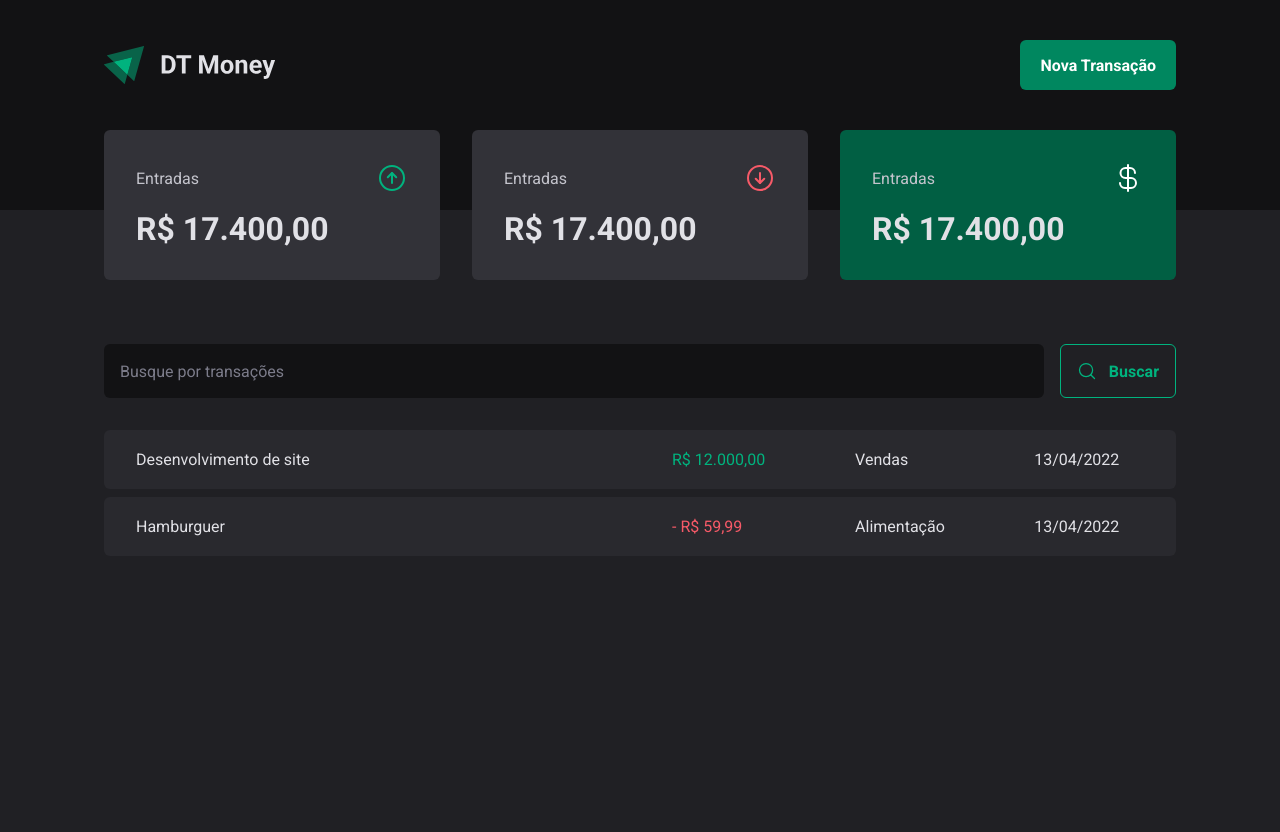
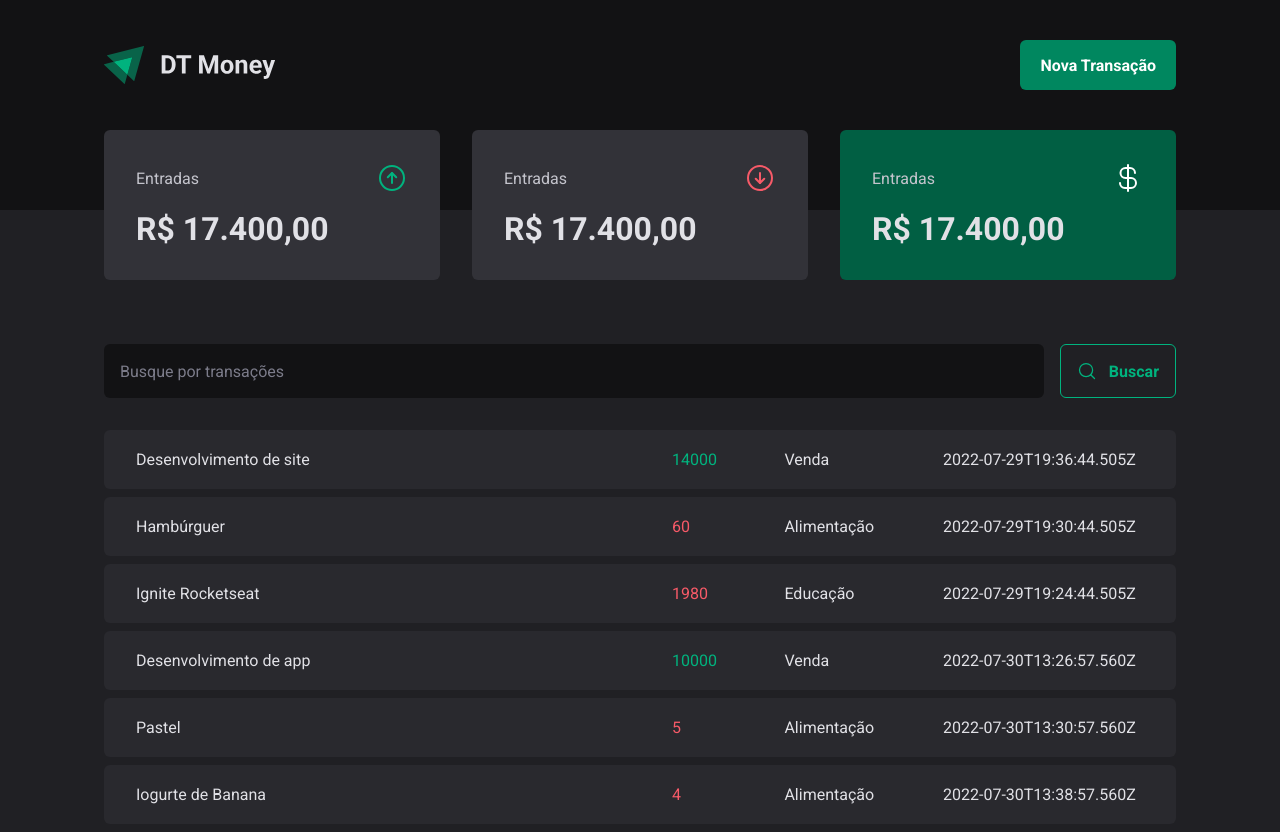
Before and after one commit to milena-mognon/dt-money, a React (Vite) app: page / in a window 1280 px wide. Before the commit the page ends 800 px from the top, so only its background shows below. Built offline with nearby package versions, Linux system fonts and the light colour scheme; data requests are answered from the project's data file.

Commit message:
feat: list transactions

```diff
--- a/src/pages/Transactions/index.tsx
+++ b/src/pages/Transactions/index.tsx
@@ -1,3 +1,4 @@
+import { useEffect, useState } from 'react';
 import { Header } from '../../components/Header';
 import { Summary } from '../../components/Summary';
 import { SearchForm } from './components/SearchForm';
@@ -7,7 +8,26 @@
   TransactionsTable,
 } from './styles';
 
+interface Transaction {
+  id: number;
+  description: string;
+  type: 'income' | 'outcome';
+  price: number;
+  category: string;
+  createdAt: string;
+}
 export function Transaction() {
+  const [transactions, setTransactions] = useState<Transaction[]>([]);
+
+  async function loadTransactions() {
+    const response = await fetch(`http://localhost:3333/transactions`);
+    const data = await response.json();
+    setTransactions(data);
+  }
+  useEffect(() => {
+    loadTransactions();
+  }, []);
+
   return (
     <div>
       <Header />
@@ -17,22 +37,18 @@
         <SearchForm />
 
         <TransactionsTable>
-          <tr>
-            <td width="50%">Desenvolvimento de site</td>
-            <td>
-              <PriceHighlight variant="income">R$ 12.000,00</PriceHighlight>
-            </td>
-            <td>Vendas</td>
-            <td>13/04/2022</td>
-          </tr>
-          <tr>
-            <td width="50%">Hamburguer</td>
-            <td>
-              <PriceHighlight variant="outcome">- R$ 59,99</PriceHighlight>
-            </td>
-            <td>Alimentação</td>
-            <td>13/04/2022</td>
-          </tr>
+          {transactions.map(transaction => (
+            <tr key={transaction.id}>
+              <td width="50%">{transaction.description}</td>
+              <td>
+                <PriceHighlight variant={transaction.type}>
+                  {transaction.price}
+                </PriceHighlight>
+              </td>
+              <td>{transaction.category}</td>
+              <td>{transaction.createdAt}</td>
+            </tr>
+          ))}
         </TransactionsTable>
       </TransactionsContainer>
     </div>
```
